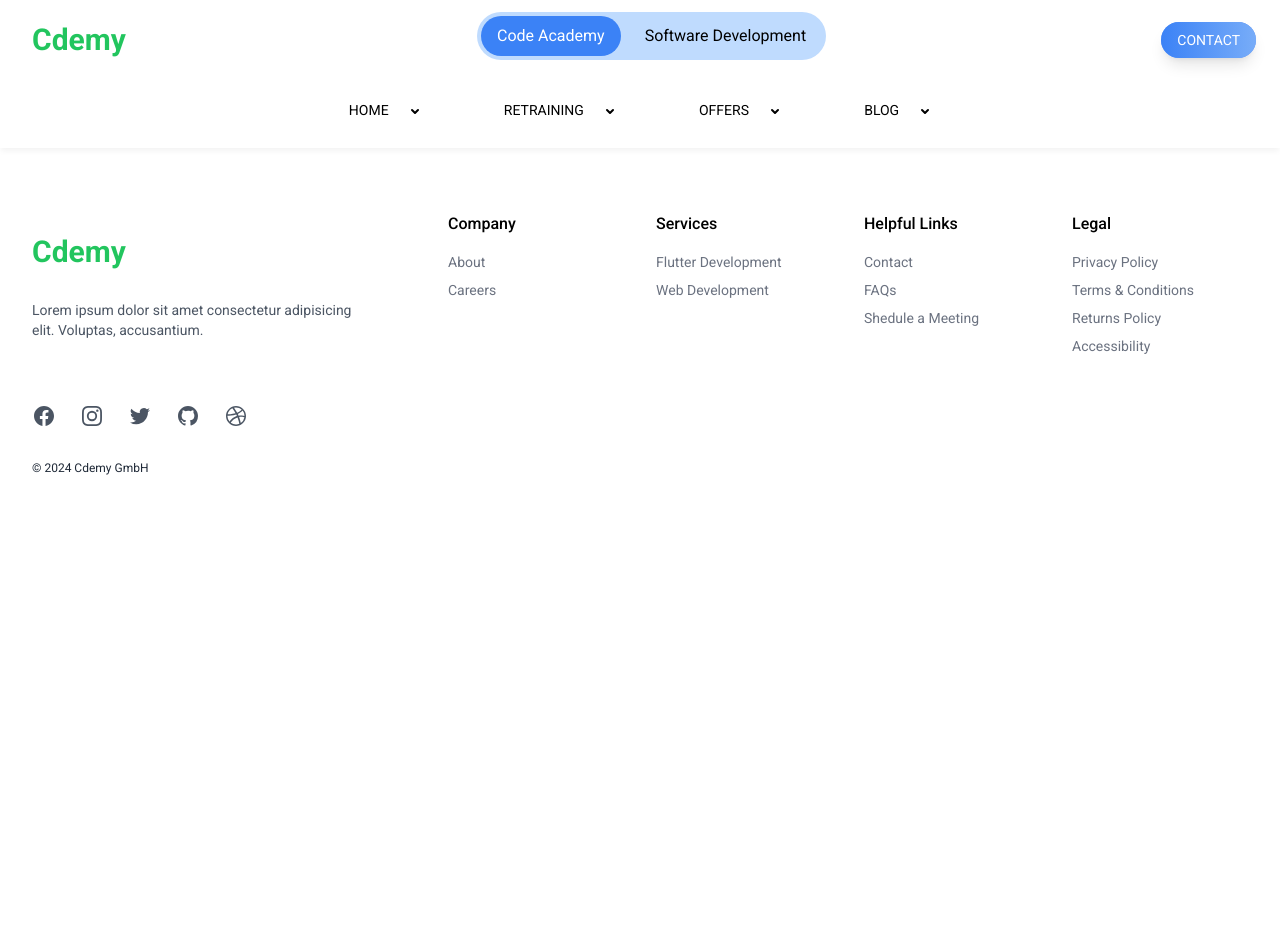
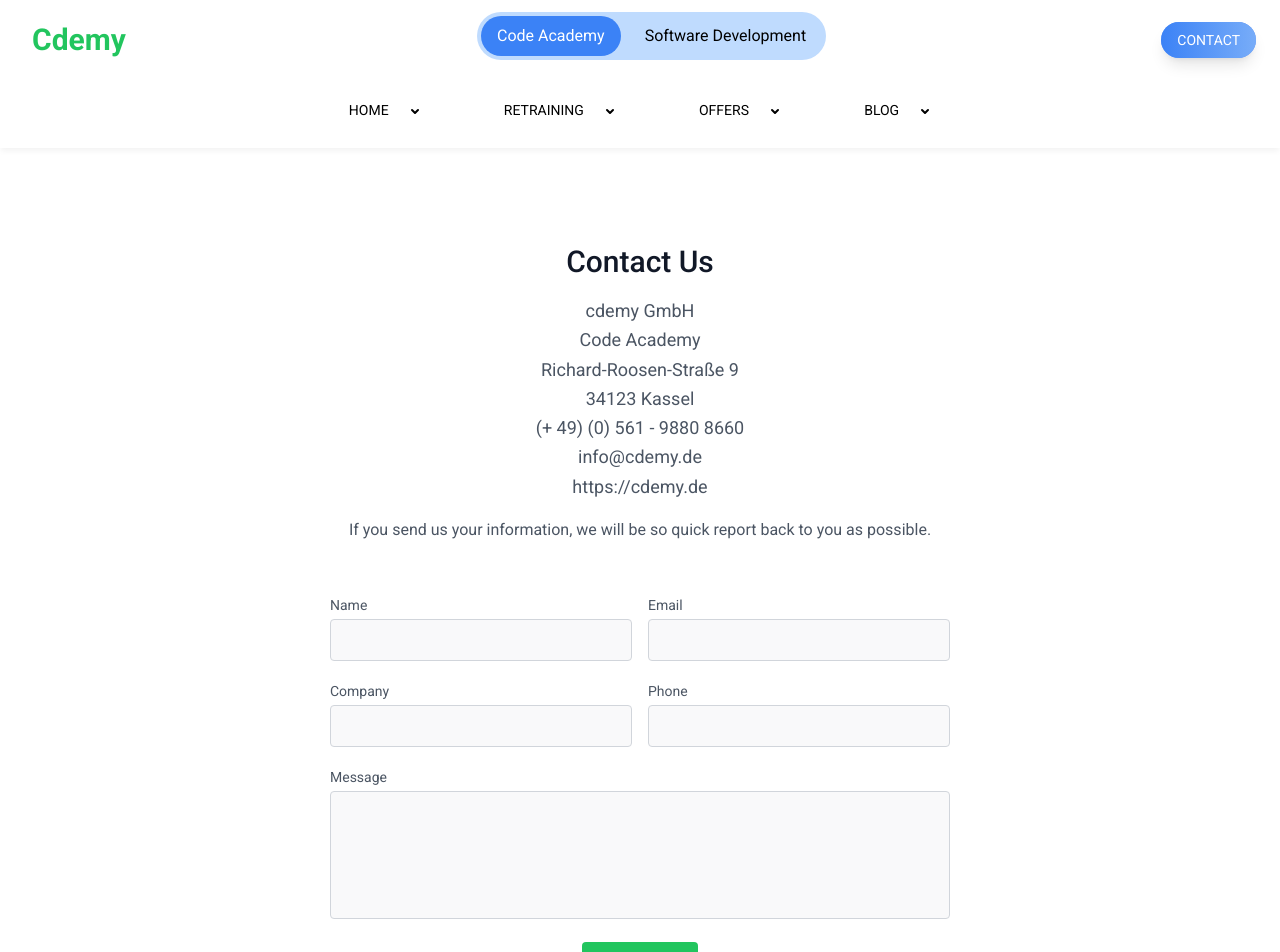
Before and after one commit to KiranThilak/cdemy, a React (Create React App) app: page /contactpage in a window 1280 px wide. Shown: the top 952 px of the page. Before the commit the page ends 800 px from the top, so only its background shows below. Built offline with nearby package versions, Linux system fonts and the light colour scheme.

Commit message:
new pages routing contact us page

```diff
--- a/src/App.js
+++ b/src/App.js
@@ -8,6 +8,11 @@
 import Footer from "./components/Footer";
 import PartnerLinkPage from './pages/PartnerLinkPage';
 import RetrainingPage from './pages/RetrainingPage';
+import ItspecialistPage from './pages/ItspecialistPage';
+import RetrainingFaqPage from './pages/RetrainingFaqPage';
+import SelectionProcessPage from './pages/SelectionProcessPage';
+import GlidetimeControlPage from './pages/GlidetimeControlPage';
+import ContactPage from './pages/ContactPage';
 
 
 function App() {
@@ -21,6 +26,11 @@
           <Route path="/cdemyhome" element={<CdemyHome />} />
           <Route path="/partnerlinkpage" element={<PartnerLinkPage />} />
           <Route path="/retrainingpage" element={<RetrainingPage />} />
+          <Route path="/itspecialistpage" element={<ItspecialistPage />} />
+          <Route path="/retrainingfaqpage" element={<RetrainingFaqPage />} />
+          <Route path="/selectionprocesspage" element={<SelectionProcessPage />} />
+          <Route path="/glidetimecontrolpage" element={<GlidetimeControlPage />} />
+          <Route path="/contactpage" element={<ContactPage />} />
 
         </Routes>
 
--- a/src/components/Navbar.js
+++ b/src/components/Navbar.js
@@ -29,10 +29,10 @@
                 </div>
                 <ToggleButton handleButtonClick={handleButtonClick} activeButton={activeButton} />
                 <div className="flex items-center mt-2 mr-2 ">
-                    <button className="relative middle none center uppercase font-sans text-sm px-4 py-2 rounded-full bg-gradient-to-r from-blue-500 to-blue-600  text-white shadow-lg hover:shadow-xl hover:shadow-blue-600/40 focus:shadow-outline focus:outline-none active:top-[2px] active:shadow-none disabled:pointer-events-none disabled:opacity-50" onClick={onToggleMenu}>
+                    <NavLink to="/contactpage" className="relative middle none center uppercase font-sans text-sm px-4 py-2 rounded-full bg-gradient-to-r from-blue-500 to-blue-600  text-white shadow-lg hover:shadow-xl hover:shadow-blue-600/40 focus:shadow-outline focus:outline-none active:top-[2px] active:shadow-none disabled:pointer-events-none disabled:opacity-50" onClick={onToggleMenu}>
                         <span className="absolute top-0 right-0 bottom-0 left-0 w-full h-full rounded-full bg-gradient-to-r from-blue-500 to-blue-300 opacity-75"></span>
                         <span className="relative">Contact</span>
-                    </button>
+                    </NavLink>
                     <span onClick={onToggleMenu} className="text-3xl cursor-pointer md:hidden">{isOpen ? '✖' : '☰'}</span>
                 </div>
             </div>
--- /dev/null
+++ b/src/pages/ContactPage.js
@@ -0,0 +1,61 @@
+import React from 'react';
+
+const ContactPage = () => {
+  return (
+    <section className="text-gray-600 body-font relative">
+      <div className="container px-5 py-24 mx-auto">
+        <div className="flex flex-col text-center w-full mb-12">
+          <h1 className="sm:text-3xl text-2xl font-medium title-font mb-4 text-gray-900">Contact Us</h1>
+          <p className="lg:w-2/3 mx-auto leading-relaxed text-lg mb-4">cdemy GmbH <br></br>
+                                                                       Code Academy<br></br>
+                                                                Richard-Roosen-Straße 9<br></br>
+                                                                    34123 Kassel<br></br>
+                                                               (+ 49) (0) 561 - 9880 8660<br></br>
+                                                                    info@cdemy.de<br></br>
+                                                                   https://cdemy.de</p>
+          <p className="lg:w-2/3 mx-auto leading-relaxed text-base">If you send us your information, we will be so quick report back to you as possible.</p>
+        </div>
+        <div className="lg:w-1/2 md:w-2/3 mx-auto">
+          <div className="flex flex-wrap -m-2">
+            <div className="p-2 w-1/2">
+              <div className="relative">
+                <label htmlFor="name" className="leading-7 text-sm text-gray-600">Name</label>
+                <input type="text" id="name" name="name" className="w-full bg-gray-100 bg-opacity-50 rounded border border-gray-300 focus:border-green-500 focus:bg-white focus:ring-2 focus:ring-green-200 text-base outline-none text-gray-700 py-1 px-3 leading-8 transition-colors duration-200 ease-in-out" />
+              </div>
+            </div>
+            <div className="p-2 w-1/2">
+              <div className="relative">
+                <label htmlFor="email" className="leading-7 text-sm text-gray-600">Email</label>
+                <input type="email" id="email" name="email" className="w-full bg-gray-100 bg-opacity-50 rounded border border-gray-300 focus:border-green-500 focus:bg-white focus:ring-2 focus:ring-green-200 text-base outline-none text-gray-700 py-1 px-3 leading-8 transition-colors duration-200 ease-in-out" />
+              </div>
+            </div>
+            <div className="p-2 w-1/2">
+              <div className="relative">
+                <label htmlFor="name" className="leading-7 text-sm text-gray-600">Company</label>
+                <input type="text" id="name" name="name" className="w-full bg-gray-100 bg-opacity-50 rounded border border-gray-300 focus:border-green-500 focus:bg-white focus:ring-2 focus:ring-green-200 text-base outline-none text-gray-700 py-1 px-3 leading-8 transition-colors duration-200 ease-in-out" />
+              </div>
+            </div>
+            <div className="p-2 w-1/2">
+              <div className="relative">
+                <label htmlFor="email" className="leading-7 text-sm text-gray-600">Phone</label>
+                <input type="email" id="email" name="email" className="w-full bg-gray-100 bg-opacity-50 rounded border border-gray-300 focus:border-green-500 focus:bg-white focus:ring-2 focus:ring-green-200 text-base outline-none text-gray-700 py-1 px-3 leading-8 transition-colors duration-200 ease-in-out" />
+              </div>
+            </div>
+            <div className="p-2 w-full">
+              <div className="relative">
+                <label htmlFor="message" className="leading-7 text-sm text-gray-600">Message</label>
+                <textarea id="message" name="message" className="w-full bg-gray-100 bg-opacity-50 rounded border border-gray-300 focus:border-green-500 focus:bg-white focus:ring-2 focus:ring-green-200 h-32 text-base outline-none text-gray-700 py-1 px-3 resize-none leading-6 transition-colors duration-200 ease-in-out"></textarea>
+              </div>
+            </div>
+            <div className="p-2 w-full">
+              <button className="flex mx-auto text-white bg-green-500 border-0 py-2 px-8 focus:outline-none hover:bg-green-600 rounded text-lg">Button</button>
+            </div>
+
+          </div>
+        </div>
+      </div>
+    </section>
+  );
+}
+
+export default ContactPage;
--- /dev/null
+++ b/src/pages/GlidetimeControlPage.js
@@ -0,0 +1,14 @@
+import React from 'react';
+
+const GlidetimeControlPage = () => {
+    return (
+        <div className='min-w-screen min-h-300px flex items-center justify-center'>
+            <div className='max-w-screen-lg p-8'>
+                <h1 className='text-3xl font-bold mb-4'>Welcome to GlidetimeControlPage</h1>
+                {/* Add more content here */}
+            </div>
+        </div>
+    );
+};
+
+export default GlidetimeControlPage;
--- /dev/null
+++ b/src/pages/ItspecialistPage.js
@@ -0,0 +1,14 @@
+import React from 'react';
+
+const ItspecialistPage = () => {
+    return (
+        <div className='min-w-screen min-h-300px flex items-center justify-center'>
+            <div className='max-w-screen-lg p-8'>
+                <h1 className='text-3xl font-bold mb-4'>Welcome to ItspecialistPage</h1>
+                {/* Add more content here */}
+            </div>
+        </div>
+    );
+};
+
+export default ItspecialistPage;
--- /dev/null
+++ b/src/pages/RetrainingFaqPage.js
@@ -0,0 +1,14 @@
+import React from 'react';
+
+const RetrainingFaqPage = () => {
+    return (
+        <div className='min-w-screen min-h-300px flex items-center justify-center'>
+            <div className='max-w-screen-lg p-8'>
+                <h1 className='text-3xl font-bold mb-4'>Welcome to RetrainingFaqPage</h1>
+                {/* Add more content here */}
+            </div>
+        </div>
+    );
+};
+
+export default RetrainingFaqPage;
--- /dev/null
+++ b/src/pages/SelectionProcessPage.js
@@ -0,0 +1,14 @@
+import React from 'react';
+
+const SelectionProcessPage = () => {
+    return (
+        <div className='min-w-screen min-h-300px flex items-center justify-center'>
+            <div className='max-w-screen-lg p-8'>
+                <h1 className='text-3xl font-bold mb-4'>Welcome to SelectionProcessPage</h1>
+                {/* Add more content here */}
+            </div>
+        </div>
+    );
+};
+
+export default SelectionProcessPage;
```
